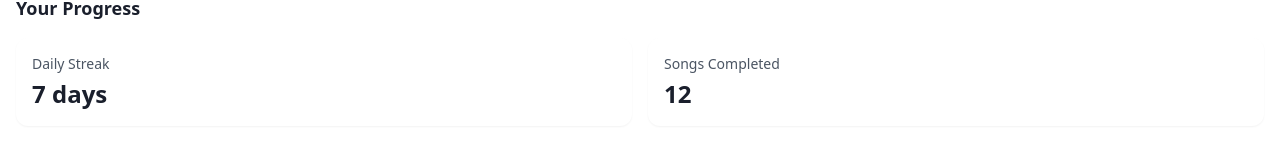
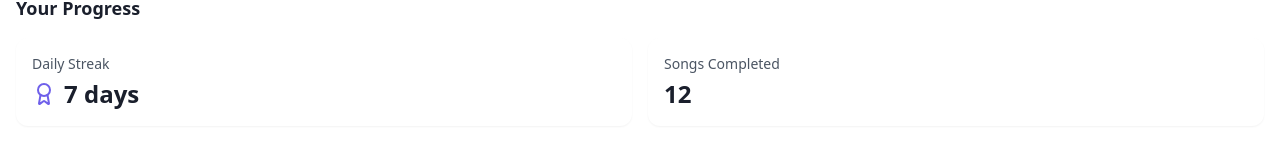
Before and after one commit to micaeldjardim/melody-mastery-challenge, a React (Vite) app: page / in a window 1280 px wide. Shown: the part 462-630 px from the top of the page. Built offline with nearby package versions, Linux system fonts and the light colour scheme.

Commit message:
Improve daily streak display
Update the visual representation of the daily streak to include a more stylish symbol.

```diff
--- a/src/pages/Index.tsx
+++ b/src/pages/Index.tsx
@@ -1,6 +1,6 @@
 
 import { useState } from "react";
-import { Heart, Play } from "lucide-react";
+import { Heart, Play, Calendar, Award } from "lucide-react";
 import Navigation from "@/components/Navigation";
 import ProgressBar from "@/components/ProgressBar";
 
@@ -61,7 +61,10 @@ const Index = () => {
           <div className="grid grid-cols-2 gap-4">
             <div className="bg-white rounded-xl p-4 shadow-sm">
               <h3 className="text-gray-600 text-sm mb-1">Daily Streak</h3>
-              <p className="text-2xl font-semibold">7 days</p>
+              <div className="flex items-center gap-2">
+                <Award className="w-6 h-6 text-primary" />
+                <p className="text-2xl font-semibold">7 days</p>
+              </div>
             </div>
             <div className="bg-white rounded-xl p-4 shadow-sm">
               <h3 className="text-gray-600 text-sm mb-1">Songs Completed</h3>
```
